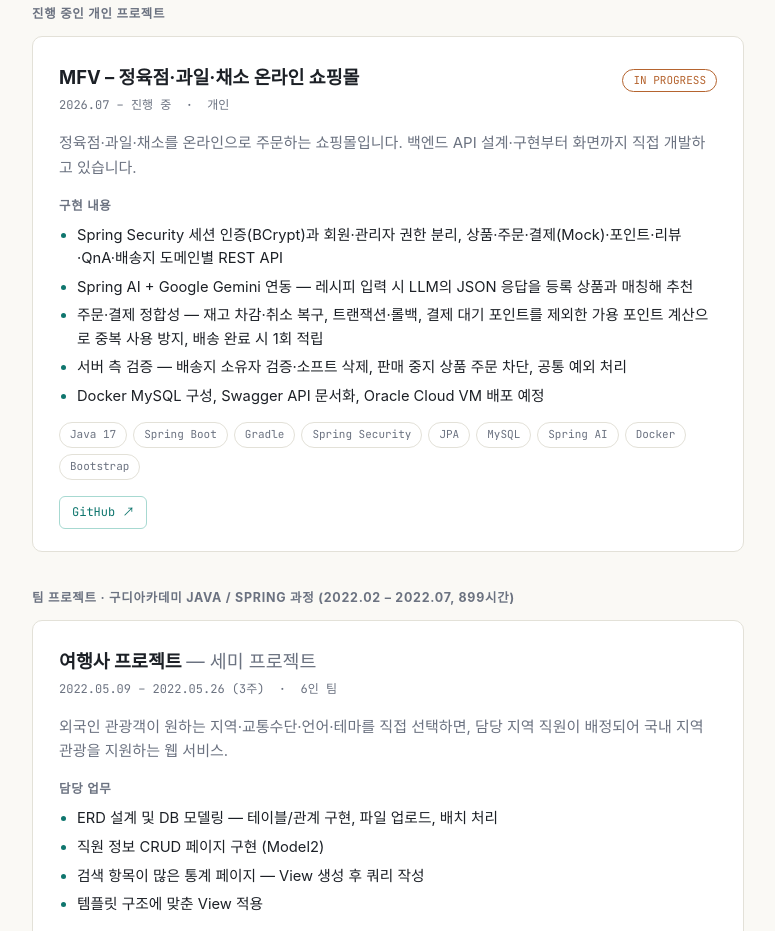
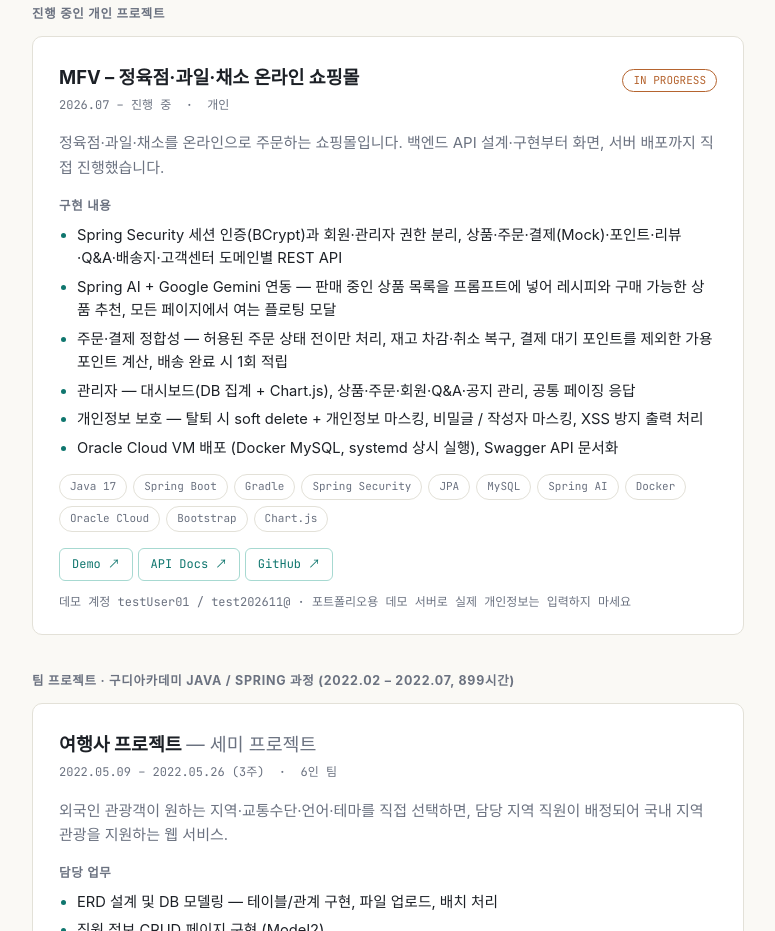
Before and after one commit to DamD-O/DamD-O.github.io, a plain HTML site: page index.html in a window 1280 px wide. Shown: the part 2240-3171 px from the top of the page, without its empty margins (252-1027 px from the left). Drawn offline with Linux system fonts and the light colour scheme; a web font is replaced by a local one.

Commit message:
mfv 서버 url 추가

```diff
--- a/index.html
+++ b/index.html
@@ -370,21 +370,25 @@
           <span class="badge">IN PROGRESS</span>
         </div>
         <div class="project-meta">2026.07 – 진행 중 &nbsp;·&nbsp; 개인</div>
-        <p class="desc">정육점·과일·채소를 온라인으로 주문하는 쇼핑몰입니다. 백엔드 API 설계·구현부터 화면까지 직접 개발하고 있습니다.</p>
+        <p class="desc">정육점·과일·채소를 온라인으로 주문하는 쇼핑몰입니다. 백엔드 API 설계·구현부터 화면, 서버 배포까지 직접 진행했습니다.</p>
         <h5>구현 내용</h5>
         <ul>
-          <li>Spring Security 세션 인증(BCrypt)과 회원·관리자 권한 분리, 상품·주문·결제(Mock)·포인트·리뷰·QnA·배송지 도메인별 REST API</li>
-          <li>Spring AI + Google Gemini 연동 — 레시피 입력 시 LLM의 JSON 응답을 등록 상품과 매칭해 추천</li>
-          <li>주문·결제 정합성 — 재고 차감·취소 복구, 트랜잭션·롤백, 결제 대기 포인트를 제외한 가용 포인트 계산으로 중복 사용 방지, 배송 완료 시 1회 적립</li>
-          <li>서버 측 검증 — 배송지 소유자 검증·소프트 삭제, 판매 중지 상품 주문 차단, 공통 예외 처리</li>
-          <li>Docker MySQL 구성, Swagger API 문서화, Oracle Cloud VM 배포 예정</li>
+          <li>Spring Security 세션 인증(BCrypt)과 회원·관리자 권한 분리, 상품·주문·결제(Mock)·포인트·리뷰·Q&amp;A·배송지·고객센터 도메인별 REST API</li>
+          <li>Spring AI + Google Gemini 연동 — 판매 중인 상품 목록을 프롬프트에 넣어 레시피와 구매 가능한 상품 추천, 모든 페이지에서 여는 플로팅 모달</li>
+          <li>주문·결제 정합성 — 허용된 주문 상태 전이만 처리, 재고 차감·취소 복구, 결제 대기 포인트를 제외한 가용 포인트 계산, 배송 완료 시 1회 적립</li>
+          <li>관리자 — 대시보드(DB 집계 + Chart.js), 상품·주문·회원·Q&amp;A·공지 관리, 공통 페이징 응답</li>
+          <li>개인정보 보호 — 탈퇴 시 soft delete + 개인정보 마스킹, 비밀글 / 작성자 마스킹, XSS 방지 출력 처리</li>
+          <li>Oracle Cloud VM 배포 (Docker MySQL, systemd 상시 실행), Swagger API 문서화</li>
         </ul>
         <div class="stack-pills">
-          <span class="pill">Java 17</span><span class="pill">Spring Boot</span><span class="pill">Gradle</span><span class="pill">Spring Security</span><span class="pill">JPA</span><span class="pill">MySQL</span><span class="pill">Spring AI</span><span class="pill">Docker</span><span class="pill">Bootstrap</span>
+          <span class="pill">Java 17</span><span class="pill">Spring Boot</span><span class="pill">Gradle</span><span class="pill">Spring Security</span><span class="pill">JPA</span><span class="pill">MySQL</span><span class="pill">Spring AI</span><span class="pill">Docker</span><span class="pill">Oracle Cloud</span><span class="pill">Bootstrap</span><span class="pill">Chart.js</span>
         </div>
         <div class="project-links">
-          <a href="https://github.com/DamD-O/mfv-shop.git" target="_blank" rel="noopener">GitHub ↗</a>
+          <a href="http://161.33.137.45:8080/index.html" target="_blank" rel="noopener">Demo ↗</a>
+          <a href="http://161.33.137.45:8080/swagger-ui/index.html" target="_blank" rel="noopener">API Docs ↗</a>
+          <a href="https://github.com/DamD-O/mfv-shop" target="_blank" rel="noopener">GitHub ↗</a>
         </div>
+        <p class="mono" style="font-size:12px; color:var(--text-dim); margin:12px 0 0;">데모 계정 testUser01 / test202611@ · 포트폴리오용 데모 서버로 실제 개인정보는 입력하지 마세요</p>
       </div>
 
       <h5 class="sub">팀 프로젝트 · 구디아카데미 Java / Spring 과정 (2022.02 – 2022.07, 899시간)</h5>
```
